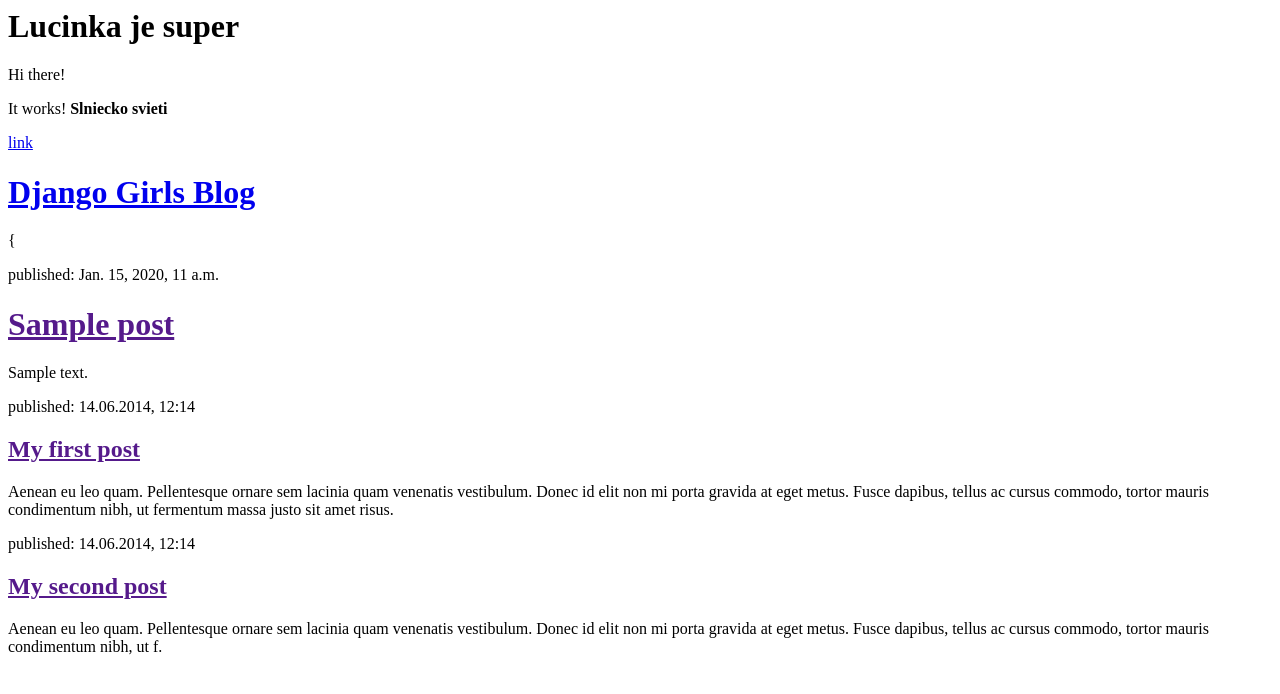
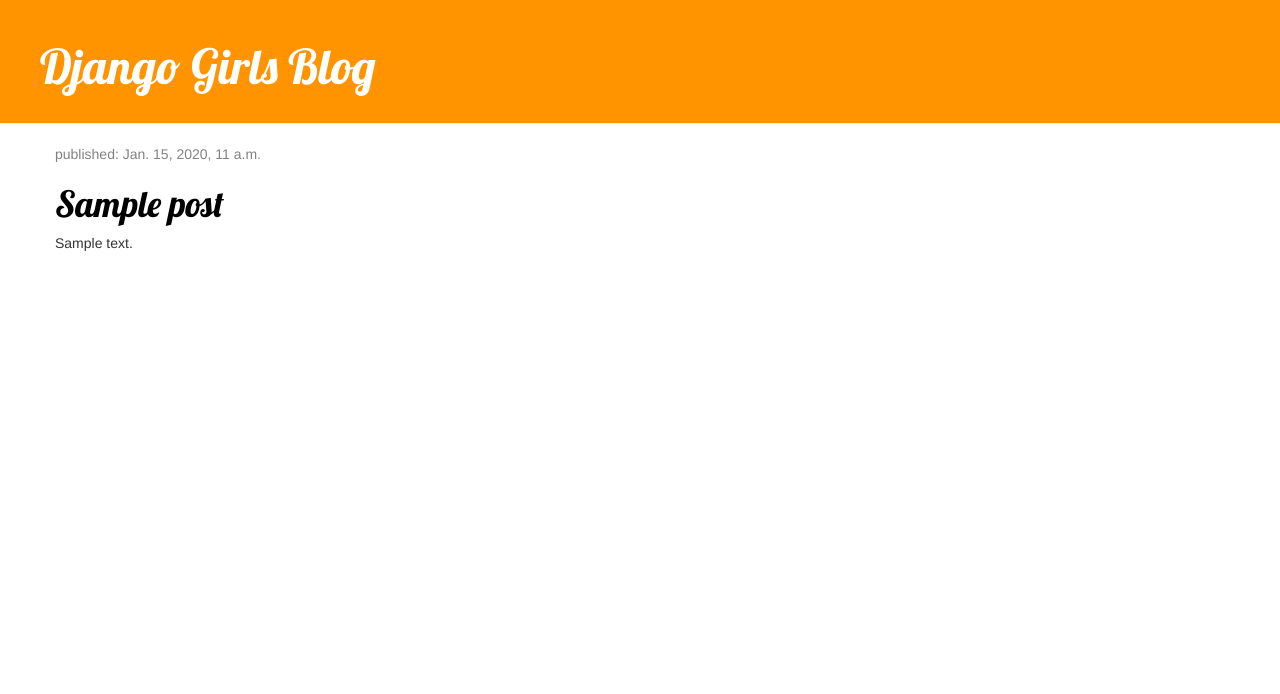
Before and after one commit to Lucia2000/moj-prvy-blog, a Django app: template blog/templates/blog/post_list.html in a window 1280 px wide. Shown: the top 694 px of the page. Run offline with Django 3.2, Linux system fonts and the light colour scheme; the template is opened without the code that fills it: values that come from a table or form of the project are taken from there, others are empty; tables that the repository leaves empty hold one stand-in row (values such as "Sample post"); some libraries are stand-ins or nearby versions.

Commit message:
Funkcna stranka

```diff
--- /dev/null
+++ b/blog/static/css/blog.css
@@ -0,0 +1,46 @@
+.page-header {
+    background-color: #ff9400;
+    margin-top: 0;
+    padding: 20px 20px 20px 40px;
+}
+
+.page-header h1, .page-header h1 a, .page-header h1 a:visited, .page-header h1 a:active {
+    color: #ffffff;
+    font-size: 36pt;
+    text-decoration: none;
+}
+
+.content {
+    margin-left: 40px;
+}
+
+h1, h2, h3, h4 {
+    font-family: 'Lobster', cursive;
+}
+
+.date {
+    color: #828282;
+}
+
+.save {
+    float: right;
+}
+
+.post-form textarea, .post-form input {
+    width: 100%;
+}
+
+.top-menu, .top-menu:hover, .top-menu:visited {
+    color: #ffffff;
+    float: right;
+    font-size: 26pt;
+    margin-right: 20px;
+}
+
+.post {
+    margin-bottom: 70px;
+}
+
+.post h1 a, .post h1 a:visited {
+    color: #000000;
+}
--- a/blog/templates/blog/post_list.html
+++ b/blog/templates/blog/post_list.html
@@ -1,39 +1,32 @@
+{% load staticfiles %}
+
 <html>
     <head>
         <title>Lucikin blogik</title>
+         <link rel="stylesheet" href="//maxcdn.bootstrapcdn.com/bootstrap/3.2.0/css/bootstrap.min.css">
+<link rel="stylesheet" href="//maxcdn.bootstrapcdn.com/bootstrap/3.2.0/css/bootstrap-theme.min.css">
+	<link rel="stylesheet" href="{% static 'css/blog.css' %}">
+    <link href="//fonts.googleapis.com/css?family=Lobster&subset=latin,latin-ext" rel="stylesheet" type="text/css">
     </head>
     <body>
-    	<h1>Lucinka je super</h1>
-        <p>Hi there!</p>
-        <p>It works! <strong>Slniecko svieti</strong></p>
-        <a href="https://djangogirls.org">link</a>
-
-    </body>
-</html>
-<html>
-    <head>
-        <title>Django Girls blog</title>
-    </head>
-    <body>
-        <div>
+        <div class="page-header">
             <h1><a href="/">Django Girls Blog</a></h1>
-        </div>{{% for post in posts %}
-    <div>
+        </div>
+        <div class="content container">
+    <div class="row">
+        <div class="col-md-8">
+            {% for post in posts %}
+                <div class="post">
+                    <div class="date">
                         <p>published: {{ post.published_date }}</p>
+                    </div>
                     <h1><a href="">{{ post.title }}</a></h1>
                     <p>{{ post.text|linebreaksbr }}</p>
                 </div>
             {% endfor %}
-        <div>
-            <p>published: 14.06.2014, 12:14</p>
-            <h2><a href="">My first post</a></h2>
-            <p>Aenean eu leo quam. Pellentesque ornare sem lacinia quam venenatis vestibulum. Donec id elit non mi porta gravida at eget metus. Fusce dapibus, tellus ac cursus commodo, tortor mauris condimentum nibh, ut fermentum massa justo sit amet risus.</p>
+        </div>
+    </div>
 </div>
 
-        <div>
-            <p>published: 14.06.2014, 12:14</p>
-            <h2><a href="">My second post</a></h2>
-            <p>Aenean eu leo quam. Pellentesque ornare sem lacinia quam venenatis vestibulum. Donec id elit non mi porta gravida at eget metus. Fusce dapibus, tellus ac cursus commodo, tortor mauris condimentum nibh, ut f.</p>
-        </div>
     </body>
 </html>
```
Also changed, not shown: blog/templates/blog/base.html (added, +24 -0 lines). Lines whose indentation alone changed are shown as unchanged.
